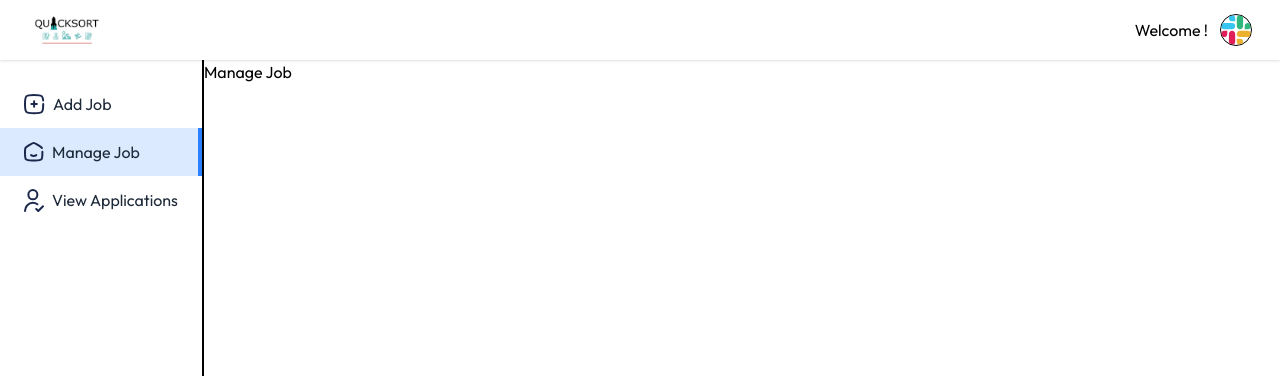
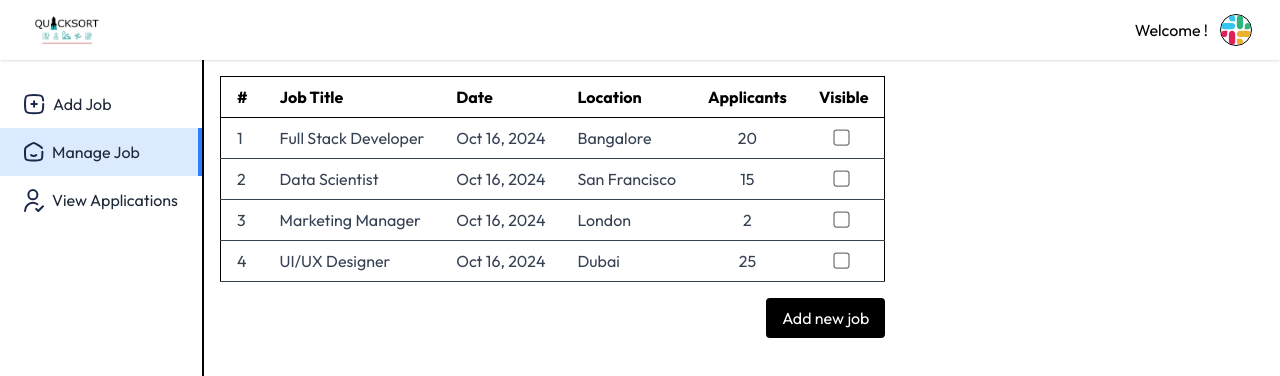
Before and after one commit to sourabhchalke/JOB-PORTAL, a React (Vite) app in the folder client/: page /dashboard/manage-jobs in a window 1280 px wide. Shown: the top 376 px of the page. Built offline with nearby package versions, Linux system fonts and the light colour scheme.

Commit message:
ManageJobs page created where we can manage jobs

```diff
--- a/client/src/pages/ManageJobs.jsx
+++ b/client/src/pages/ManageJobs.jsx
@@ -1,9 +1,45 @@
 import React from 'react'
+import { manageJobsData } from '../assets/assets'
+import moment from 'moment'
+import {useNavigate} from 'react-router-dom'
 
 const ManageJobs = () => {
+
+  const navigate = useNavigate();
+
   return (
-    <div>
-      Manage Job
+    <div className='container p-4 max-w-5xl'>
+      <div className='overflow-x-auto'>
+        <table className='min-w-full bg-white border max-sm:text-sm'>
+          <thead>
+            <tr>
+              <th className='py-2 px-4 border-b text-left max-sm:hidden'>#</th>
+              <th className='py-2 px-4 border-b text-left'>Job Title</th>
+              <th className='py-2 px-4 border-b text-left max-sm:hidden'>Date</th>
+              <th className='py-2 px-4 border-b text-left max-sm:hidden'>Location</th>
+              <th className='py-2 px-4 border-b text-center'>Applicants</th>
+              <th className='py-2 px-4 border-b text-left'>Visible</th>
+            </tr>
+          </thead>
+          <tbody>
+            {manageJobsData.map((job,index)=>(
+              <tr key={index} className='text-gray-700'>
+                <td className='py-2 px-4 border-b max-sm:hidden'>{index+1}</td>
+                <td className='py-2 px-4 border-b'>{job.title}</td>
+                <td className='py-2 px-4 border-b max-sm:hidden'>{moment(job.date).format('ll')}</td>
+                <td className='py-2 px-4 border-b max-sm:hidden'>{job.location}</td>
+                <td className='py-2 px-4 border-b text-center'>{job.applicants}</td>
+                <td className='py-2 px-4 border-b'>
+                  <input className='scale-125 ml-4' type="checkbox" />
+                </td>
+              </tr>
+            ))}
+          </tbody>
+        </table>
+      </div>
+      <div className='mt-4 flex justify-end'>
+        <button onClick={()=>navigate('/dashboard/add-job')} className='py-2 px-4 bg-black text-white rounded cursor-pointer'>Add new job</button>
+      </div>
     </div>
   )
 }
```
